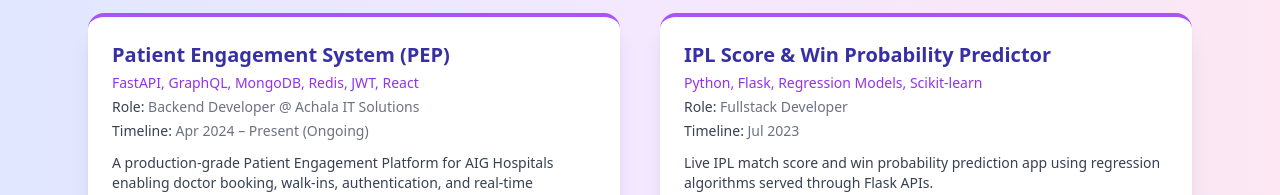
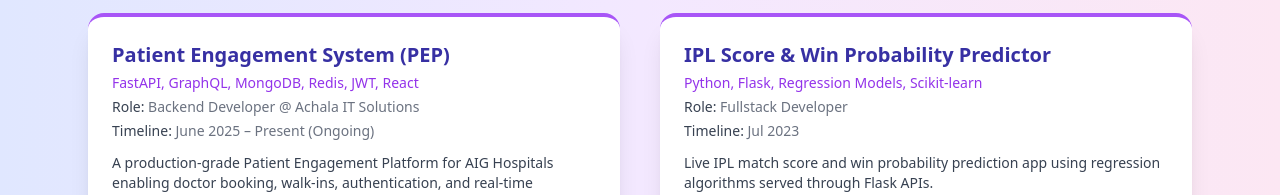
Before and after one commit to kaminiyuvaraju/kaminiyuvaraju, a React (Create React App) app: page / in a window 1280 px wide. Shown: the part 1360-1555 px from the top of the page. Built offline with nearby package versions, Linux system fonts and the light colour scheme; the HTML template or start-up script is replaced by a standard one.

Commit message:
Modified Date

```diff
--- a/src/components/Projects.js
+++ b/src/components/Projects.js
@@ -8,7 +8,7 @@
   title: "Patient Engagement System (PEP)",
   tech: "FastAPI, GraphQL, MongoDB, Redis, JWT, React",
   role: "Backend Developer @ Achala IT Solutions",
-  period: "Apr 2024 – Present (Ongoing)",
+  period: "June 2025 – Present (Ongoing)",
   description:
     "A production-grade Patient Engagement Platform for AIG Hospitals enabling doctor booking, walk-ins, authentication, and real-time availability.",
   features: [
```
